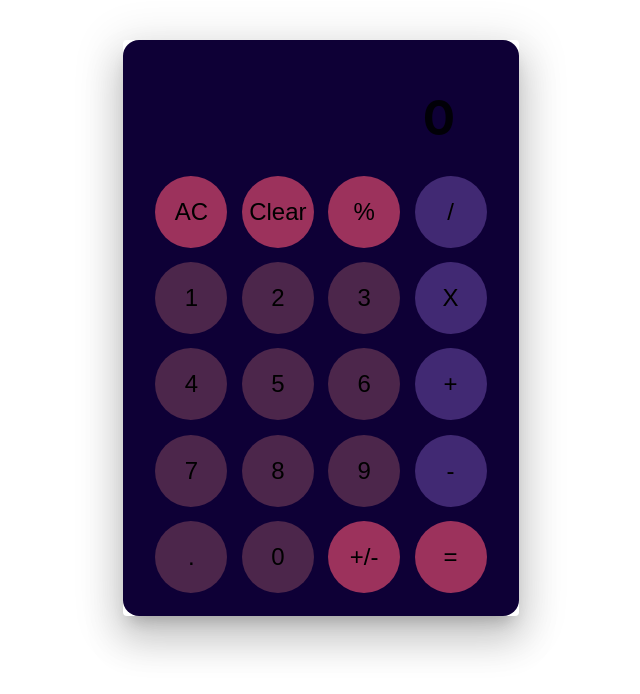
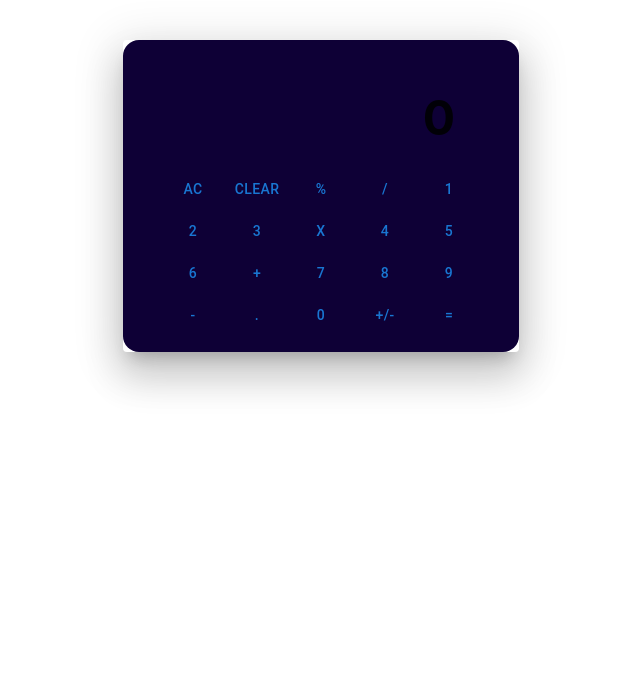
Before and after one commit to NatAlpino/Calculator, a React (Create React App) app: page / in a window 1280 px wide. Shown: the top 694 px of the page, without its empty margins (319-959 px from the left). Built offline with nearby package versions, Linux system fonts and the light colour scheme.

Commit message:
applying material button and theme provider

```diff
--- a/src/Components/Calculator/Calculator.css
+++ b/src/Components/Calculator/Calculator.css
@@ -38,6 +38,6 @@ button:hover{
 }
 
 .results {
-    width: em;
+    width: 6,6em;
     background-color: #9c325c
 }
--- a/src/Components/Calculator/Calculator.jsx
+++ b/src/Components/Calculator/Calculator.jsx
@@ -7,10 +7,26 @@ import Button from "@mui/material/Button";
 import { createTheme, ThemeProvider } from '@material-ui/core/styles';
 import "./Calculator.css";
 
-const colorButton = createTheme({
+const pink = createTheme({
   palette: {
     primary: {
       main: '#9c325c',
+    },
+  }
+})
+
+const number = createTheme({
+  palette: {
+    primary: {
+      main: '#4c264b',
+    },
+  }
+})
+
+const purple = createTheme({
+  palette: {
+    primary: {
+      main: '#412973',
     },
   }
 })
@@ -69,65 +85,83 @@ export default function Calculator() {
         <Paper elevation={24}>
           <div className="wrapper">
             <h1 className="display">{num}</h1>
-            <ThemeProvider theme={colorButton}>
-            <button className="pink" onClick={clear}>
+            <ThemeProvider theme={pink}>
+            <Button onClick={clear}>
               AC
-            </button>
-            <button className="pink">Clear</button>
-            <button className="pink" onClick={porcentage}>
+            </Button>
+            <Button>Clear</Button>
+            <Button onClick={porcentage}>
               %
-            </button>
-            <button className="purple" onClick={operatorHandler} value="/">
+            </Button>
+            </ThemeProvider>
+            <ThemeProvider theme={purple}>
+            <Button onClick={operatorHandler} value="/">
               /
-            </button>
-            <button className="number" onClick={inputNum} value={1}>
+            </Button>
+            </ThemeProvider>
+            <ThemeProvider theme={number}>
+            <Button onClick={inputNum} value={1}>
               1
-            </button>
-            <button className="number" onClick={inputNum} value={2}>
+            </Button>
+            <Button onClick={inputNum} value={2}>
               2
-            </button>
-            <button className="number" onClick={inputNum} value={3}>
+            </Button>
+            <Button onClick={inputNum} value={3}>
               3
-            </button>
-            <button className="purple" onClick={operatorHandler} value="X">
+            </Button>
+            </ThemeProvider>
+            <ThemeProvider theme={purple}>
+            <Button onClick={operatorHandler} value="X">
               X
-            </button>
-            <button className="number" onClick={inputNum} value={4}>
+            </Button>
+            </ThemeProvider>
+            <ThemeProvider theme={number}>
+            <Button onClick={inputNum} value={4}>
               4
-            </button>
-            <button className="number" onClick={inputNum} value={5}>
+            </Button>
+            <Button onClick={inputNum} value={5}>
               5
-            </button>
-            <button className="number" onClick={inputNum} value={6}>
+            </Button>
+            <Button onClick={inputNum} value={6}>
               6
-            </button>
-            <button className="purple" onClick={operatorHandler} value="+">
+            </Button>
+            </ThemeProvider>
+            <ThemeProvider theme={purple}>
+            <Button onClick={operatorHandler} value="+">
               +
-            </button>
-            <button className="number" onClick={inputNum} value={7}>
+            </Button>
+            </ThemeProvider>
+            <ThemeProvider theme={number}>
+            <Button onClick={inputNum} value={7}>
               7
-            </button>
-            <button className="number" onClick={inputNum} value={8}>
+            </Button>
+            <Button onClick={inputNum} value={8}>
               8
-            </button>
-            <button className="number" onClick={inputNum} value={9}>
+            </Button>
+            <Button onClick={inputNum} value={9}>
               9
-            </button>
-            <button className="purple" onClick={operatorHandler} value="-">
+            </Button>
+            </ThemeProvider>
+            <ThemeProvider theme={purple}>
+            <Button onClick={operatorHandler} value="-">
               -
-            </button>
-            <button className="number" onClick={inputNum} value={"."}>
+            </Button>
+            </ThemeProvider>
+            <ThemeProvider theme={number}>
+            <Button onClick={inputNum} value={"."}>
               .
-            </button>
-            <button className="number" onClick={inputNum} value={0}>
+            </Button>
+            <Button onClick={inputNum} value={0}>
               0
-            </button>
-            <button className="pink" onClick={positNegative}>
+            </Button>
+            </ThemeProvider>
+            <ThemeProvider theme={pink}>
+            <Button onClick={positNegative}>
               +/-
-            </button>
-            <button className="results" onClick={results} value="=">
+            </Button>
+            <Button onClick={results} value="=">
               =
-            </button>
+            </Button>
             </ThemeProvider>
           </div>
         </Paper>
```
